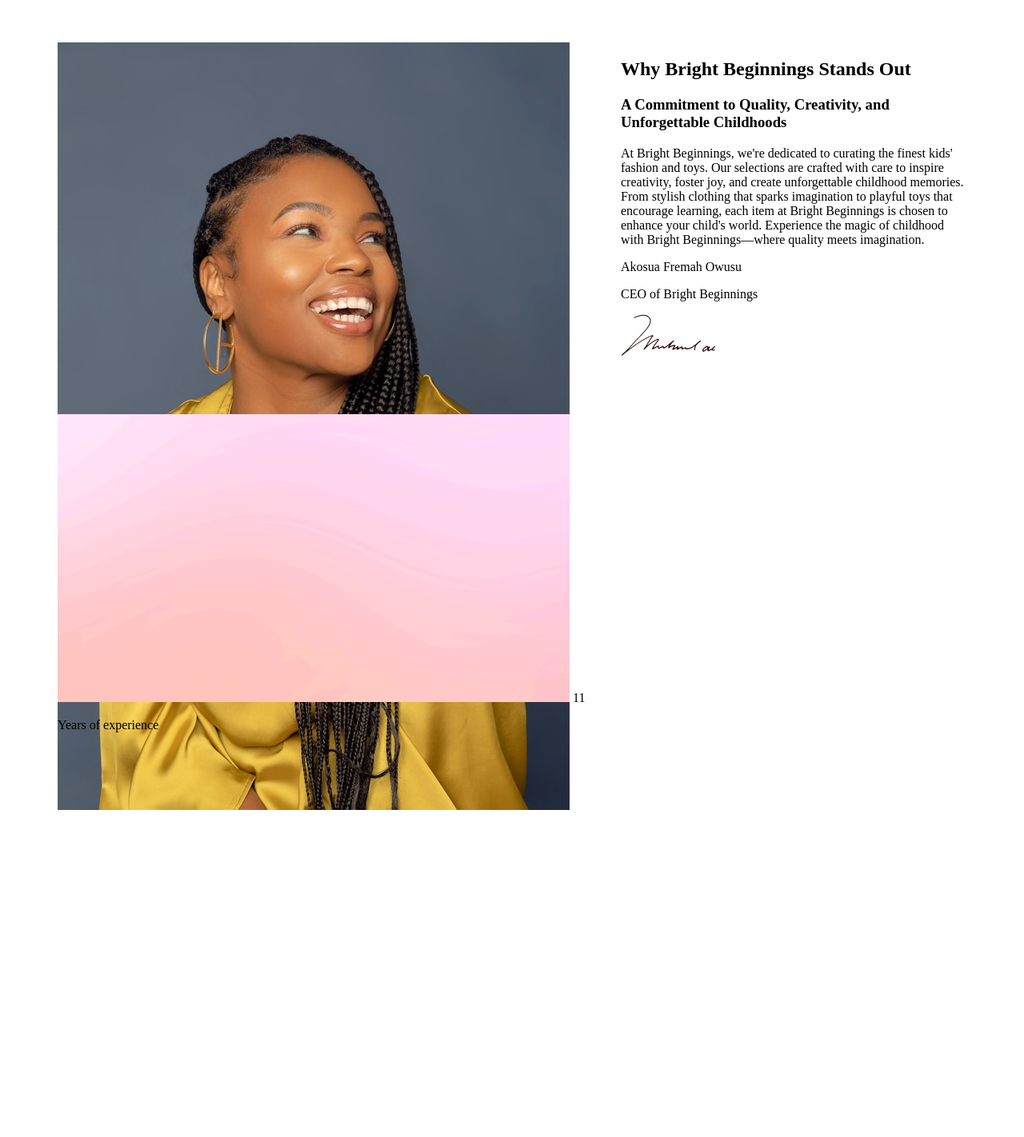
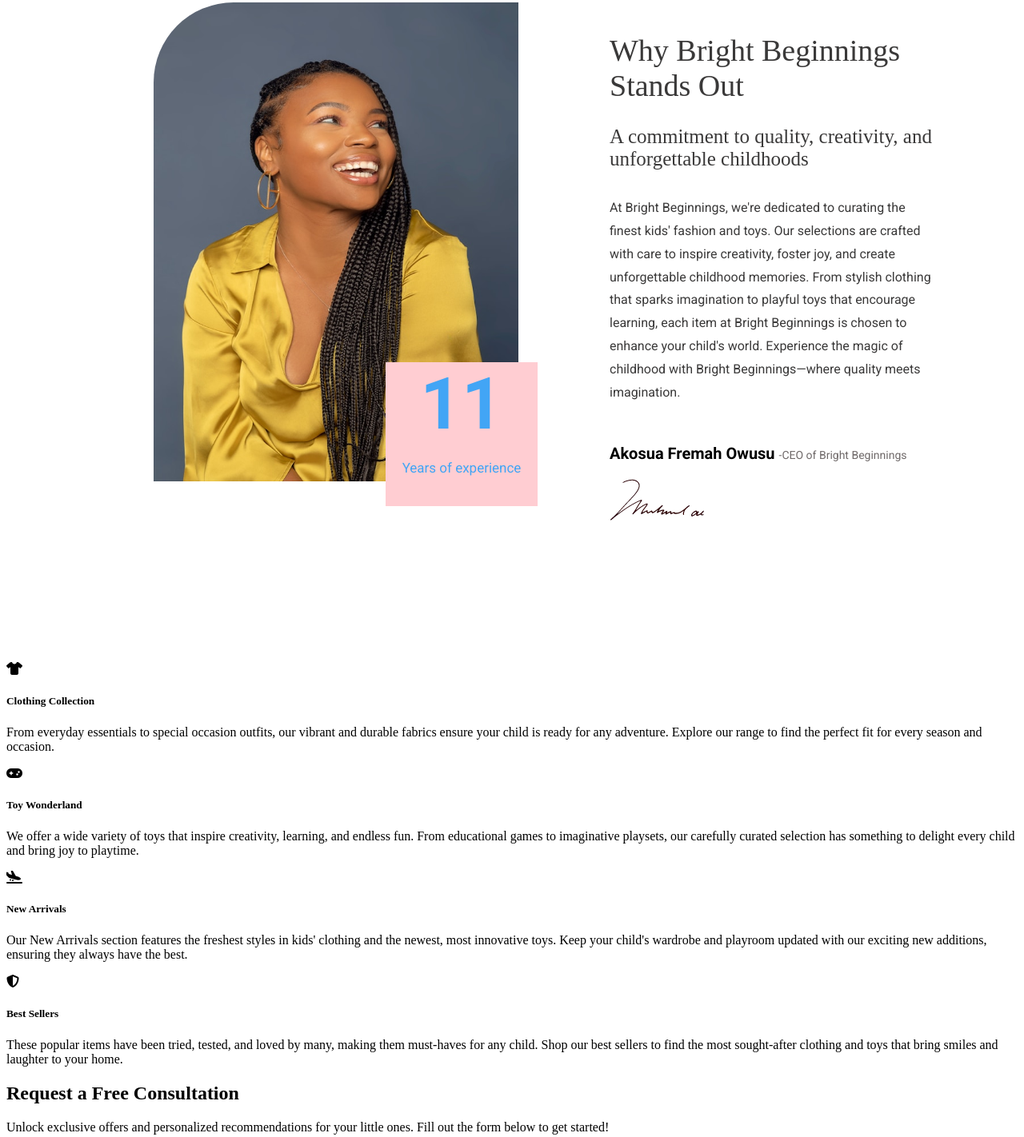
Before and after one commit to AJ-Appiah/Bright-Beginnings, a plain HTML site: page index.html in a window 1280 px wide. Shown: the part 1122-2544 px from the top of the page at 80% size. Before the commit the page ends 2139 px from the top, so only its background shows below. Drawn offline with Linux system fonts and the light colour scheme; a web font is replaced by a local one.

Commit message:
About section

```diff
--- a/css/style.css
+++ b/css/style.css
@@ -1,14 +1,32 @@
+.baskervville-regular {
+  font-family: "Baskervville", serif;
+  font-weight: 400;
+  font-style: normal;
+}
 .roboto-regular {
   font-family: "Roboto", sans-serif;
   font-weight: 400;
   font-style: normal;
 }
 
-.baskervville-regular {
-  font-family: "Baskervville", serif;
-  font-weight: 400;
+.roboto-medium {
+  font-family: "Roboto", sans-serif;
+  font-weight: 500;
   font-style: normal;
 }
+
+.roboto-bold {
+  font-family: "Roboto", sans-serif;
+  font-weight: 700;
+  font-style: normal;
+}
+
+.roboto-black {
+  font-family: "Roboto", sans-serif;
+  font-weight: 900;
+  font-style: normal;
+}
+
 
 #headerline {
   display: flex;
@@ -107,7 +125,7 @@ nav {
   background-size: cover;
   background-position: center;
   background-attachment: fixed;
-  margin-bottom: 150px;
+ /* margin-bottom: 150px; */
 }
 
 #hero-overlay {
@@ -162,6 +180,14 @@ margin-left: 150px;
   background-color: #FFCDD2;
 }
 
+#why-section {
+ padding-top: 100px;
+ position: relative;
+padding-bottom: 100px;
+box-sizing: border-box;
+margin-left: 120px;
+}
+
 #why-bright-beginnings {
   display: flex;
   flex-direction: row;
@@ -170,25 +196,102 @@ margin-left: 150px;
   padding: 4rem;
   column-gap: 4rem;
 }
-
+#why-image-overlay {
+align-items: center;
+justify-content: space-between;
+flex-wrap: wrap;
+}
 #why-img {
-  height: 450px;
-  width: 50%;
-border-radius: 100px 0 0 0;
+  flex: 0 0 auto;
+  height: 250px;
+  width: 90%;
+}
+#image-itself {
+  min-width: 456px;
+  max-width: 467px;
+  min-height: 590px;
+  max-height: 599px;
+  border-radius: 100px 0 0 0;
 margin-bottom: 15px;
 }
+#mother-container {
+  display: flex;
+  flex-direction: ;
+}
 #why-sticker {
- position: absolute;
+ position: relative;
+ bottom: -200px;
+ left: 290px;
 }
 #why-main-sticker {
-
+  background-color: #FFCDD2;
+  width: 190px;
+  height: 180px;
+  position: absolute;
+}
+#nub-words {
+  display: flex;
+  flex-direction: column;
+  font-family: "Roboto", sans-serif;
+  color: #42A5F5;
 }
 #why-number {
-
+font-size: 90px;
+top: 200px;
+text-align: center;
+font-weight: 700;
+font-style: normal;
 }
 #why-experience {
+color: black;
+font-size: 17px;
+text-align: center;
+padding: 0 20px;
+font-weight: 200px;
+margin-bottom: 200px;
+color: #42A5F5;
+}
 
+#why-all-words {
+color: rgb(58, 57, 57);
+margin-right: 40px;
+margin-left: 50px;
 }
-#why-image-overlay {
 
+#words-breakdown {
+ font-family: "Baskervville", serif;
 }
+
+#about-h3 {
+  font-size: 38px;
+  font-weight: 100;
+}
+#about-hh3 {
+font-size: 25px;
+font-weight: 100;
+margin-top: -10px;
+}
+#why-p-tag {
+  font-family: "Roboto", sans-serif;
+  font-size: 16px;
+  line-height: 1.8rem;
+  margin-bottom: 30px;
+}
+
+#ceo {
+  display: flex;
+  flex-direction: column;
+  justify-content: space-between;
+  font-family: "Roboto", sans-serif;
+}
+#ceo-name {
+color: black;
+font-weight: 700;
+font-style: normal;
+font-size: 20px;
+}
+#title {
+  font-weight: 100;
+  font-size: 14px;
+  color: rgb(112, 106, 106);
+}
--- a/index.html
+++ b/index.html
@@ -6,12 +6,14 @@
     <meta name="viewport" content="width=device-width, initial-scale=1.0">
     <title>Bright Beginnings</title>
     <link rel="stylesheet" href="./css/style.css">
-    <link rel="preconnect" href="https://fonts.googleapis.com">
-    <link rel="preconnect" href="https://fonts.gstatic.com" crossorigin>
-    <link href="https://fonts.googleapis.com/css2?family=Baskervville&family=Roboto&display=swap" rel="stylesheet">
     <link rel="stylesheet" href="https://cdnjs.cloudflare.com/ajax/libs/font-awesome/6.5.2/css/all.min.css"
         integrity="sha512-SnH5WK+bZxgPHs44uWIX+LLJAJ9/2PkPKZ5QiAj6Ta86w+fsb2TkcmfRyVX3pBnMFcV7oQPJkl9QevSCWr3W6A=="
         crossorigin="anonymous" referrerpolicy="no-referrer" />
+    <link rel="preconnect" href="https://fonts.googleapis.com">
+    <link rel="preconnect" href="https://fonts.gstatic.com" crossorigin>
+    <link href="https://fonts.googleapis.com/css2?family=Baskervville&family=Roboto:wght@400;500;700;900&display=swap"
+        rel="stylesheet">
+
 </head>
 
 <body>
@@ -61,20 +63,26 @@
         <div id="why-bright-beginnings">
             <div id="why-image-overlay">
                 <div id="why-img">
-                    <img  src="./assets/img/about img.jpg" alt="image for about">
+                    <img id="image-itself" src="./assets/img/about img.jpg" alt="image for about">
                 </div>
-                <div id="why-sticker">
-                    <img id="why-main-sticker" src="./assets/img/sticker.jpg" alt="sticker">
-                    <span id="why-number">11</span>
-                    <p id="why-experience">Years of experience</p>
+                <div id="mother-container">
+                    <div id="why-sticker">
+                        <div id="why-main-sticker">
+                            <div id="nub-words">
+                                <span id="why-number">11</span>
+                                <p id="why-experience">Years of experience</p>
+                            </div>
+                        </div>
+                    </div>
                 </div>
             </div>
-            <div>
-                <div>
-                    <h2>Why Bright Beginnings Stands Out</h2>
-                    <h3>A Commitment to Quality, Creativity, and Unforgettable Childhoods</h3>
+            <div id="why-all-words">
+                <div id="words-breakdown">
+                    <h3 id="about-h3">Why Bright Beginnings Stands Out</h3>
+                    <h4 id="about-hh3">A commitment to quality, creativity, and unforgettable childhoods</h4>
                 </div>
-                <p>At Bright Beginnings, we're dedicated to curating the finest kids' fashion and toys. Our selections
+                <p id="why-p-tag">At Bright Beginnings, we're dedicated to curating the finest kids' fashion and toys.
+                    Our selections
                     are
                     crafted with care to inspire creativity, foster joy, and create unforgettable childhood memories.
                     From
@@ -83,13 +91,67 @@
                     Beginnings is chosen to enhance your child's world. Experience the magic of childhood with Bright
                     Beginnings—where quality meets imagination.</p>
                 <div>
-                    <span>Akosua Fremah Owusu <p>CEO of Bright Beginnings</p></span>
+                    <div id="ceo">
+                        <p id="ceo-name">Akosua Fremah Owusu
+                            <span id="title">-CEO of Bright Beginnings</span>
+                        </p>
+                    </div>
                     <img src="./assets/img/signature.png.webp" alt="CEO signature">
                 </div>
             </div>
         </div>
+        </div>
     </section>
+    <section id="our-collections">
+        <div id="our-collections-container">
+            <div>
+                <div><i class="fa-solid fa-shirt"></i></div>
+                <div>
+                    <h5>Clothing Collection</h5>
+                    <p>From everyday essentials to special occasion outfits, our vibrant and durable fabrics ensure your
+                        child is ready for any adventure. Explore our range to find the perfect fit for every season and
+                        occasion.</p>
+                </div>
+            </div>
+            <div>
+                <div><i class="fa-solid fa-gamepad"></i></div>
+                <div>
+                    <h5>Toy Wonderland</h5>
+                    <p>We offer a wide variety of toys that inspire creativity, learning, and endless fun. From
+                        educational games to imaginative playsets, our carefully curated selection has something to
+                        delight every child and bring joy to playtime.</p>
+                </div>
+            </div>
+            <div>
+                <div><i class="fa-solid fa-plane-arrival"></i></div>
+                <div>
+                    <h5>New Arrivals</h5>
+                    <p>Our New Arrivals section features the freshest styles in kids' clothing and the newest, most
+                        innovative toys. Keep your child's wardrobe and playroom updated with our exciting new
+                        additions, ensuring they always have the best.</p>
+                </div>
+            </div>
+            <div>
+                <div><i class="fa-solid fa-shield-halved"></i></div>
+                <div>
+                    <h5>Best Sellers</h5>
+                    <p>These popular items have been tried, tested, and loved by many, making them must-haves for any
+                        child. Shop our best sellers to find the most sought-after clothing and toys that bring smiles
+                        and laughter to your home.</p>
+                </div>
+            </div>
+            <div id="form-wrapper">
+                <div id="form-title">
+                    <h2>Request a Free Consultation</h2>
+                    <p>Unlock exclusive offers and personalized recommendations for your little ones. Fill out the form
+                        below to get started!</p>
+                </div>
+                <div>
 
+                </div>
+            </div>
+        </div>
+    </section>
 </body>
 
 </html>
```
